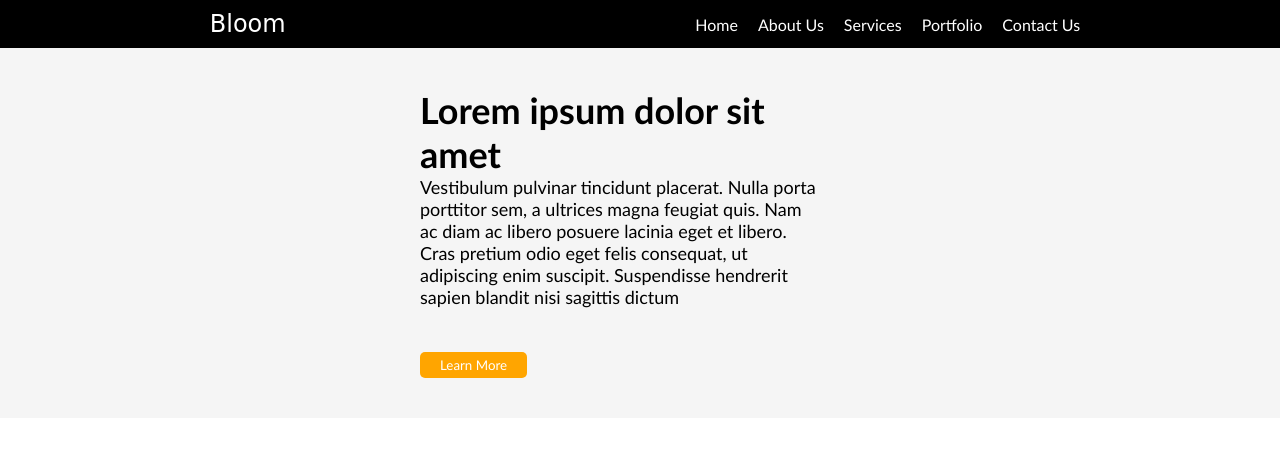
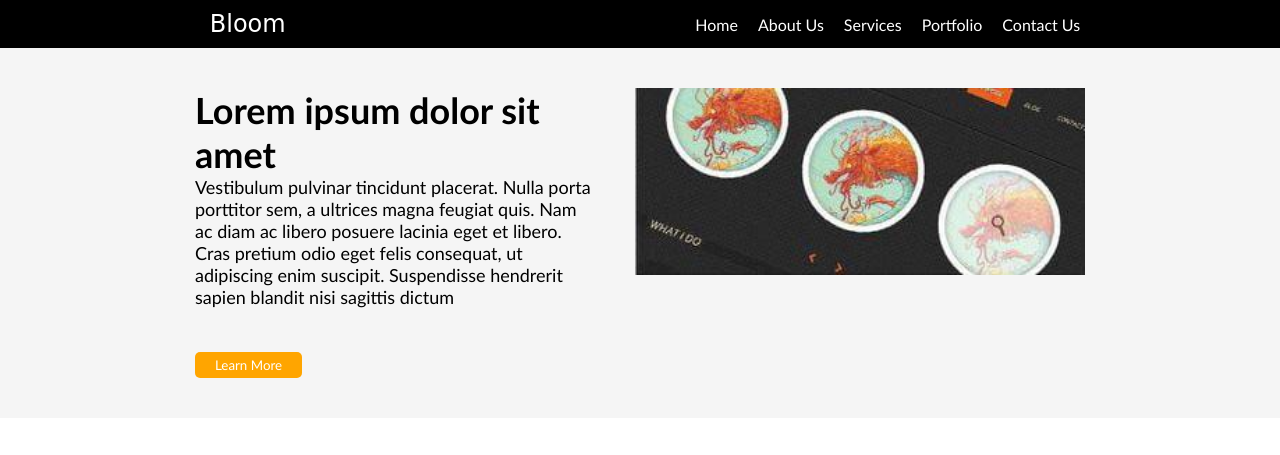
Before and after one commit to amirabbasiblog/Bloom-Responsive-Web, a plain HTML site: page index.html in a window 1280 px wide. Shown: the top 455 px of the page. Drawn offline with Linux system fonts and the light colour scheme; a web font is replaced by a local one.

Commit message:
Update index.html

```diff
--- a/index.html
+++ b/index.html
@@ -36,7 +36,7 @@
             </div>
 
             <div class="first-container-image">
-                <img src="./Photos/image-1.jpeg" alt="">
+                <img src="./image-1.jpeg" alt="">
             </div>
         </div>
 
@@ -124,4 +124,5 @@
         <div class="copyright"> Copyright (c) 2013. All rights reserved Bloom Web Design </div>
 </body>
 
+
 </html>
```
